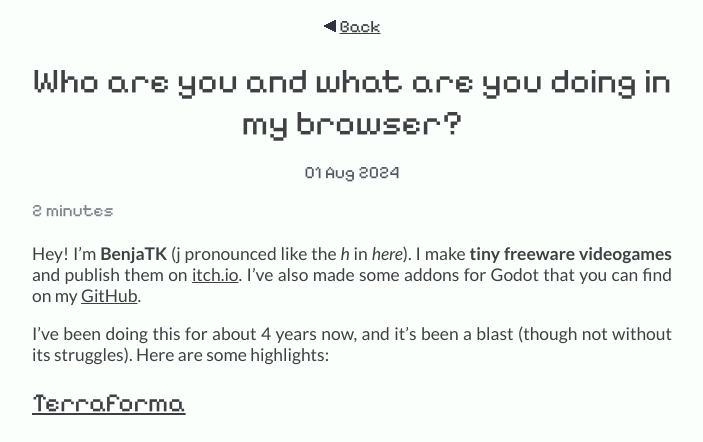
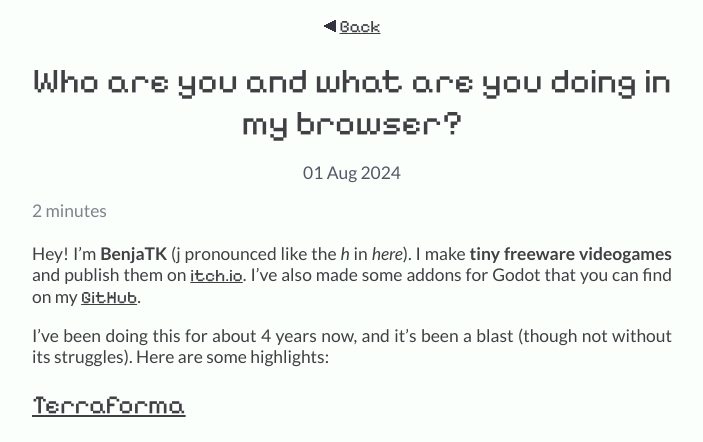
Before and after one commit to BenjaTK/benjatk.github.io, a Jekyll site: the page built from _posts/2024-08-01-whoareyou.md, in a window 1280 px wide. Shown: the top 442 px of the page, without its empty margins (288-991 px from the left). Built offline with Jekyll 4.4.1, drawn with Linux system fonts in a browser that asks for light colours.

Commit message:
Change default font

```diff
--- /dev/null
+++ b/_includes/head.html
@@ -0,0 +1,8 @@
+<meta charset="utf-8">
+<title>{{ page.title }}</title>
+<meta name="viewport" content="width=device-width, initial-scale=1.0">
+<link rel="stylesheet" href="/assets/css/styles.css">
+<link rel="preconnect" href="https://fonts.googleapis.com">
+<link rel="preconnect" href="https://fonts.gstatic.com" crossorigin>
+<link href="https://fonts.googleapis.com/css2?family=Lato:ital,wght@0,100;0,300;0,400;0,700;0,900;1,100;1,300;1,400;1,700;1,900&family=Pixelify+Sans:wght@400..700&display=swap" rel="stylesheet">
+<link rel="shortcut icon" type="image/png" href="/favicon.png">
--- a/_layouts/post.html
+++ b/_layouts/post.html
@@ -4,14 +4,7 @@
 <!doctype html>
 <html>
   <head>
-    <meta charset="utf-8">
-    <title>{{ page.title }}</title>
-    <meta name="viewport" content="width=device-width, initial-scale=1.0">
-    <link rel="stylesheet" href="/assets/css/styles.css">
-    <link rel="preconnect" href="https://fonts.googleapis.com">
-    <link rel="preconnect" href="https://fonts.gstatic.com" crossorigin>
-    <link href="https://fonts.googleapis.com/css2?family=Lato:ital,wght@0,100;0,300;0,400;0,700;0,900;1,100;1,300;1,400;1,700;1,900&family=Pixelify+Sans:wght@400..700&display=swap" rel="stylesheet">
-    <link rel="shortcut icon" type="image/png" href="/favicon.png">
+    {% include head.html %}
 </head>
   <body>
     <img width="16" decoding="async" src="/assets/images/icons/back.png" class="crips-edges"><a class="back-button" href="/blog.html" >Back</a>
--- a/_sass/main.scss
+++ b/_sass/main.scss
@@ -2,7 +2,7 @@
 body {
     background-color: #fbfffb;
     color: #3f3f44;
-    font-family: "Pixelify Sans", sans-serif;
+    font-family: "Lato", sans-serif;
     font-optical-sizing: auto;
     font-style: normal;
     font-weight: 400;
@@ -12,9 +12,12 @@
     padding: 0;
 }
 
+
+
 .center-block {
     text-align: center;
     display: inline-block;
+
 }
 
 .blog {
@@ -117,7 +120,7 @@
     }
 }
 
-h1, h2, h3, h4 {
+h1, h2, h3, h4, a {
     font-weight: 400;
     font-family: 'Pixelify Sans', sans-serif;
 }
@@ -155,10 +158,8 @@
 
 
 .bottom-bar {
-    background-color: #d0d4d0;
-    margin: 0;
+    position: absolute;
     padding: 0;
-    position: fixed;
     bottom: 0;
     width: 100%;
 }
--- a/blog.html
+++ b/blog.html
@@ -8,7 +8,7 @@
 <ul class="blog-list">
   {% for post in site.posts %}
     <li>
-      <h3><a href="{{ post.url }}">{{ post.title }}</a><span class="post-date float-right">{{ post.date | date_to_string }}</span></h3>
+      <a href="{{ post.url }}">{{ post.title }}</a><span class="post-date float-right">{{ post.date | date_to_string }}</span>
     </li>
   {% endfor %}
 </ul>
```
Also changed, not shown: _layouts/default.html (+1 -9 lines), index.md (+3 -1 lines).
